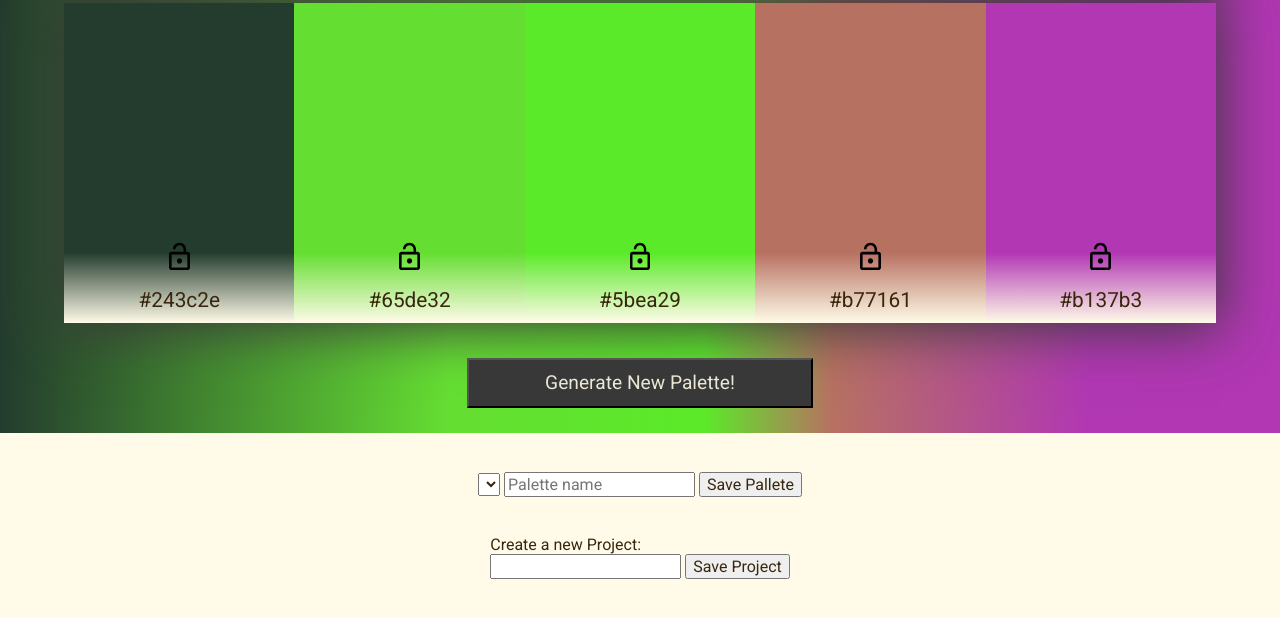
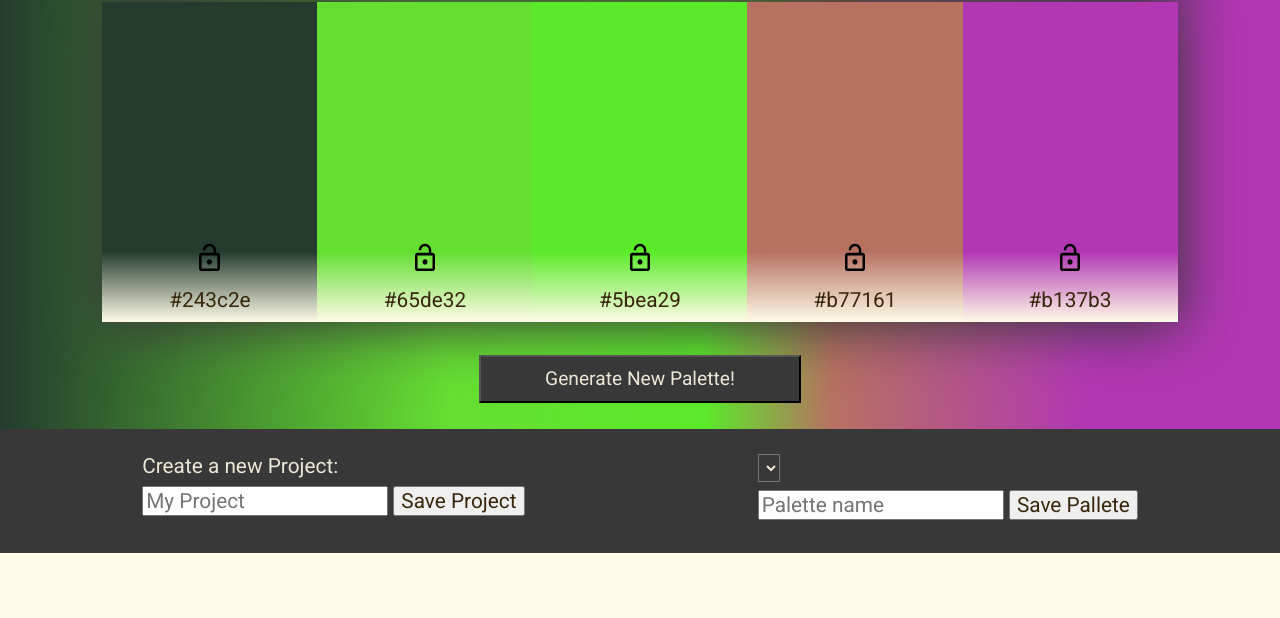
Before and after one commit to dsdunn/pallete-picker, a website: page public/index.html in a window 1280 px wide. Shown: the part 76-694 px from the top of the page. Drawn offline with nearby package versions, Linux system fonts and the light colour scheme; no server answers; a web font is replaced by a local one.

Commit message:
style controls

```diff
--- a/public/css/styles.css
+++ b/public/css/styles.css
@@ -21,7 +21,7 @@ body {
 
 .jumbotron {
   margin: auto;
-  padding: 2% 5% 2% 5%;
+  padding: 2% 8% 2% 8%;
   align-items: center;
 }
 
@@ -63,12 +63,6 @@ body {
   width: 4em;
 }
 
-.controls {
-  display: flex;
-  flex-direction: column;
-  align-items: center;
-}
-
 .generate {
   width: 30%;
   padding: 1%;
@@ -81,9 +75,25 @@ body {
   display: flex;
   justify-content: center;
   margin-top: 3%;
-
 }
 
-.pallete-form {
-  margin: 3%;
+.controls {
+  display: flex;
+  justify-content: space-around;
+  padding: 2%;
+  background: rgba(56,56,56,1);
+  font-size: 1.3em;
 }
+
+.controls input {
+  margin: 2% auto;
+}
+
+.controls select {
+  color:rgb(255, 251, 232, 0.9);
+  background: rgba(56,56,56,1);
+}
+
+.project-form label {
+  color:rgb(255, 251, 232, 0.9)
+}
--- a/public/index.html
+++ b/public/index.html
@@ -48,17 +48,18 @@
         </div>
       </section>
       <section class='controls'>
+        <form class='project-form'>
+          <label for='project-name'>Create a new Project:</label>
+          </br>
+          <input name='project-name' type='text' placeholder='My Project'/>
+          <button class='project-submit'>Save Project</button>
+        </form>
         <form class='pallete-form'>
           <select id='project-select'>
           </select>
+          </br>
           <input type='text' name='pallete-name'placeholder='Palette name' />
           <button class='save-pallete'>Save Pallete</button>
-        </form>
-        <form class='project-form'>
-          <label for='project-name'>Create a new Project:</label>
-          </br>
-          <input name='project-name' type='text'/>
-          <button class='project-submit'>Save Project</button>
         </form>
       </section>
       <section class='project-section'>
```
